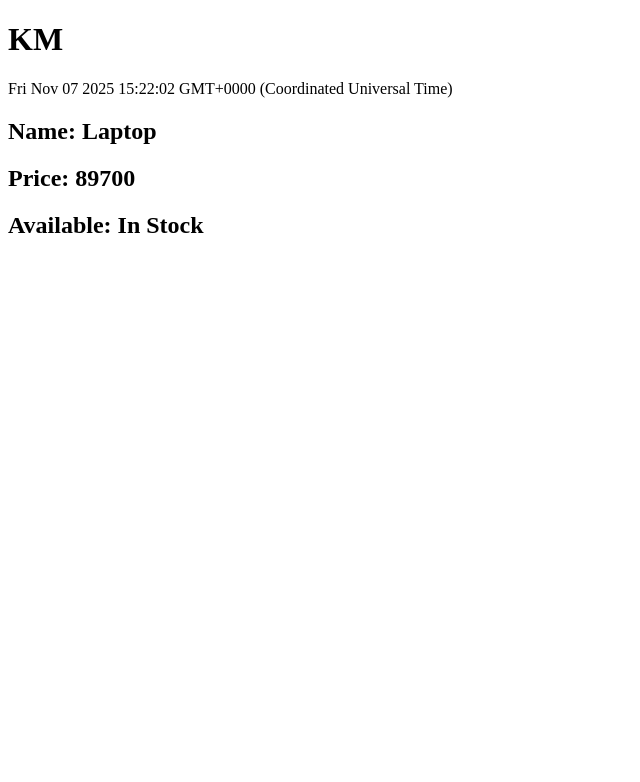
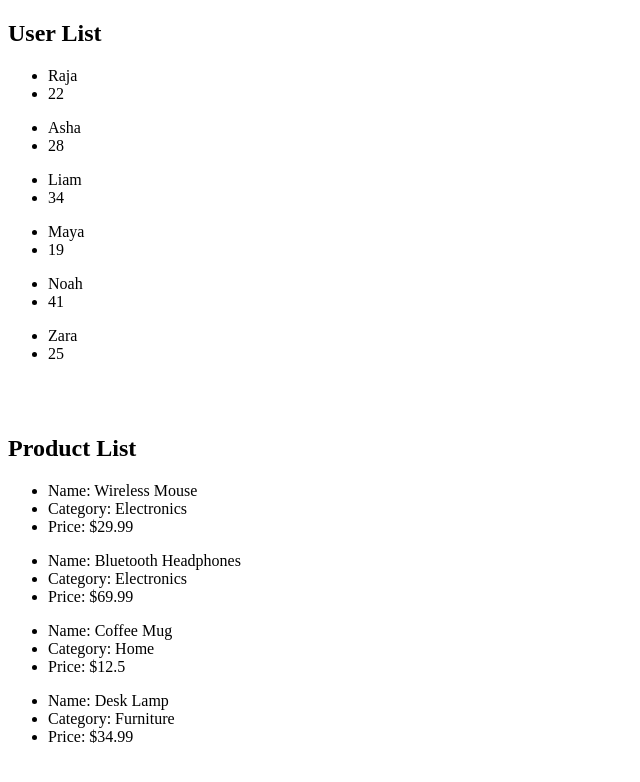
Before and after one commit to RajaMahanty/react-madness, a React (Vite) app: page / in a window 1280 px wide. Shown: the top 782 px of the page, without its empty margins (0-640 px from the left). Built offline with nearby package versions, Linux system fonts and the light colour scheme.

Commit message:
Exerrcise List, Map Complete

```diff
--- a/src/App.jsx
+++ b/src/App.jsx
@@ -1,12 +1,16 @@
-import Greeting from "./components/Greeting";
-import ProductInfo from "./components/ProductInfo";
+import ProductList from "./components/ProductList";
+import UserListV2 from "./components/UserListV2";
 
 const App = () => {
 	return (
-		<div>
-			<Greeting />
-			<ProductInfo />
-		</div>
+		<main>
+			<h2>User List</h2>
+			<UserListV2 />
+			<br />
+			<br />
+			<h2>Product List</h2>
+			<ProductList />
+		</main>
 	);
 };
 
--- /dev/null
+++ b/src/components/ProductList.jsx
@@ -0,0 +1,59 @@
+import React from "react";
+
+const ProductList = () => {
+	const products = [
+		{
+			id: 1,
+			name: "Wireless Mouse",
+			category: "Electronics",
+			price: 29.99,
+			inStock: true,
+		},
+		{
+			id: 2,
+			name: "Bluetooth Headphones",
+			category: "Electronics",
+			price: 69.99,
+			inStock: true,
+		},
+		{ id: 3, name: "Coffee Mug", category: "Home", price: 12.5, inStock: true },
+		{
+			id: 4,
+			name: "Notebook",
+			category: "Stationery",
+			price: 4.99,
+			inStock: false,
+		},
+		{
+			id: 5,
+			name: "Desk Lamp",
+			category: "Furniture",
+			price: 34.99,
+			inStock: true,
+		},
+		{
+			id: 6,
+			name: "Water Bottle",
+			category: "Outdoors",
+			price: 18.0,
+			inStock: false,
+		},
+	];
+
+	return (
+		<div>
+			{products.map(
+				(pro) =>
+					pro.inStock && (
+						<ul key={pro.id}>
+							<li>Name: {pro.name}</li>
+							<li>Category: {pro.category}</li>
+							<li>Price: ${pro.price}</li>
+						</ul>
+					)
+			)}
+		</div>
+	);
+};
+
+export default ProductList;
--- /dev/null
+++ b/src/components/UserListV2.jsx
@@ -0,0 +1,23 @@
+const UserListV2 = () => {
+	const users = [
+		{ id: 1, name: "Raja", age: 22 },
+		{ id: 2, name: "Asha", age: 28 },
+		{ id: 3, name: "Liam", age: 34 },
+		{ id: 4, name: "Maya", age: 19 },
+		{ id: 5, name: "Noah", age: 41 },
+		{ id: 6, name: "Zara", age: 25 },
+	];
+
+	return (
+		<div>
+			{users.map((user) => (
+				<ul key={user.id}>
+					<li>{user.name}</li>
+					<li>{user.age}</li>
+				</ul>
+			))}
+		</div>
+	);
+};
+
+export default UserListV2;
```
Also changed, not shown: src/components/List.jsx (added, +14 -0 lines), src/components/UserList.jsx (added, +63 -0 lines).
